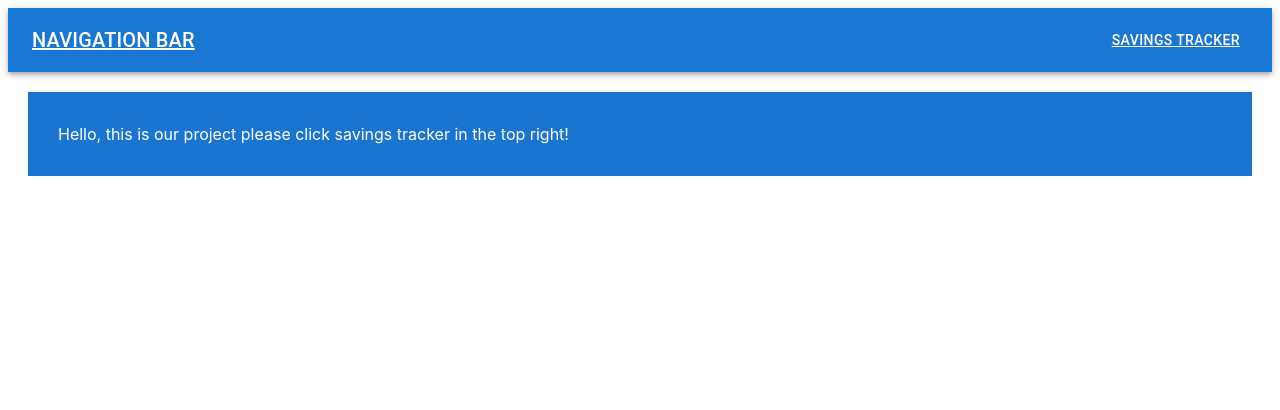
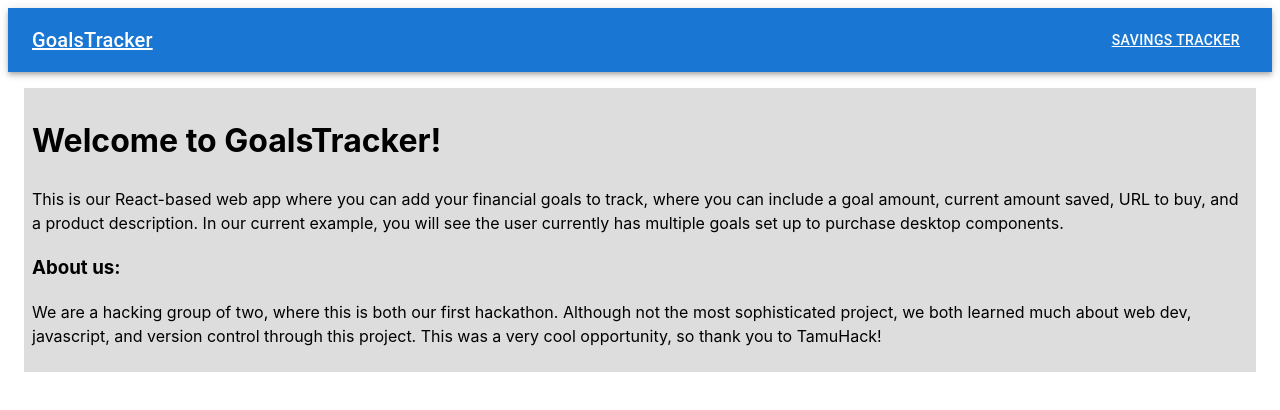
Before and after one commit to brandonyuan123/TamuHackProject, a React (Vite) app: page / in a window 1280 px wide. Shown: the top 410 px of the page. Built offline with nearby package versions, Linux system fonts and the light colour scheme.

Commit message:
final version

```diff
--- a/src/App.css
+++ b/src/App.css
@@ -2,10 +2,13 @@
   width: 100%;
 }
 
-.mainText {
-  color: #ffffff;
-  background-color: #1975d0;
-  box-shadow: 4px 4px;
-  padding: 30px;
-  margin: 20px;
+.textBox {
+  color: #000000;
+  background-color: #dddddd;
+  padding: 0.5rem;
+  margin: 1rem;
 }
+
+.emptySpace {
+  margin: 0.5rem;
+}
--- a/src/App.jsx
+++ b/src/App.jsx
@@ -47,7 +47,7 @@ export default function App() {
           <AppBar position="static">
             <Toolbar>
               <Typography color='inherit' as={Link} to="/" variant="h6" component="div" sx={{ flexGrow: 1 }}>
-                NAVIGATION BAR
+                GoalsTracker
               </Typography>
               <Stack direction='row' spacing={2}>
                 <Button as={Link} to="/SavingsTracker" color='inherit'>Savings Tracker</Button>
@@ -59,10 +59,20 @@ export default function App() {
               <Route path="/SavingsTracker" element={<SavingsTracker/>}/>
             </Routes>
           </div>
-          <div className={"mainText"}>
-            <mainText>
-              Hello, this is our project please click savings tracker in the top right!
-            </mainText>
+          <div className={"textBox"}>
+            <h1>Welcome to GoalsTracker!</h1>
+            <p>
+              This is our React-based web app where you can add your financial goals to track,
+              where you can include a goal amount, current amount saved, URL to buy, and a product description.
+              In our current example, you will see the user currently has multiple goals set up to purchase desktop components.
+            </p>
+            <div classname="textBox">
+              <h3>About us:</h3>
+              <p>
+                We are a hacking group of two, where this is both our first hackathon. Although not the most sophisticated project, we both learned much about web dev,
+                javascript, and version control through this project. This was a very cool opportunity, so thank you to TamuHack!
+              </p>
+            </div>
           </div>
         </div>
       </BrowserRouter>
```
